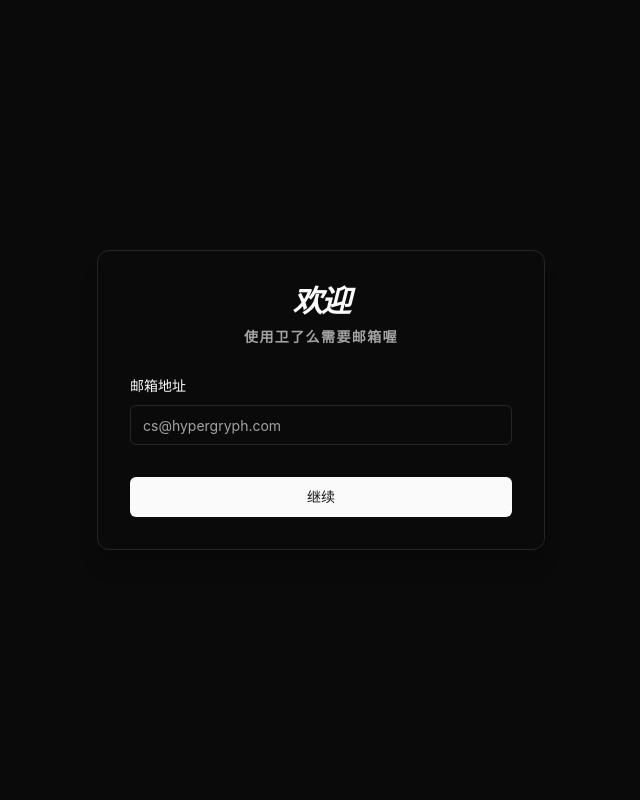
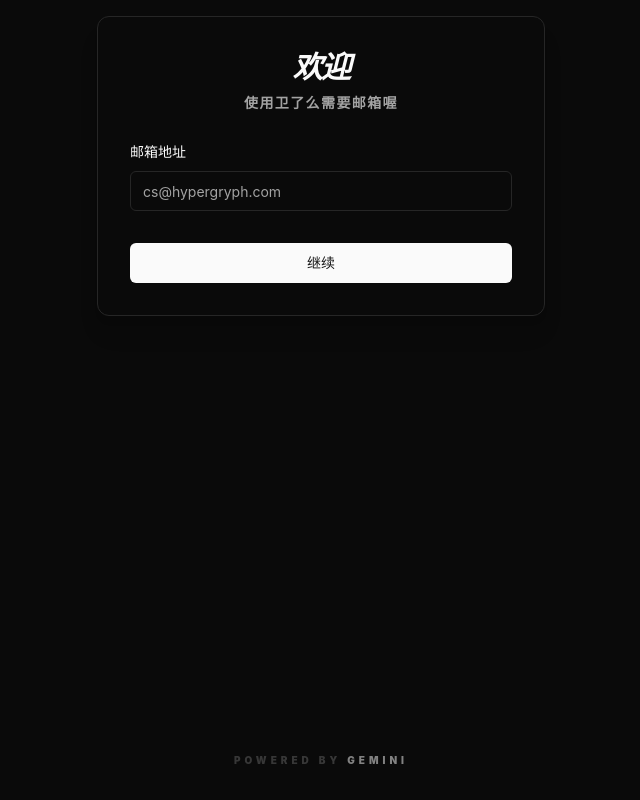
Before and after one commit to Master-QwQ/weleme-frontend, a React (Vite) app: page /auth in a window 1280 px wide. Shown: the whole page, without its empty margins (319-959 px from the left). Built offline with nearby package versions, Linux system fonts and the light colour scheme; no server answers.

Commit message:
POWERED BY GEMINI

```diff
--- a/src/pages/Auth.tsx
+++ b/src/pages/Auth.tsx
@@ -304,6 +304,13 @@ export default function Auth() {
           </div>
         </div>
       )}
+
+      {/* Gemini Footer */}
+      <div className="mt-auto pt-8 pb-4 text-center">
+        <p className="text-[10px] text-muted-foreground/30 font-black uppercase tracking-[0.4em]">
+          Powered By <span className="text-primary/50">Gemini</span>
+        </p>
+      </div>
     </div>
   )
 }
--- a/src/pages/Register.tsx
+++ b/src/pages/Register.tsx
@@ -1026,6 +1026,13 @@ export default function Register() {
           </div>
         </div>
       )}
+
+      {/* Gemini Footer */}
+      <div className="mt-auto pt-8 pb-4 w-full text-center">
+        <p className="text-[10px] text-muted-foreground/30 font-black uppercase tracking-[0.4em]">
+          Powered By <span className="text-primary/50">Gemini</span>
+        </p>
+      </div>
     </div>
   )
 }
```
